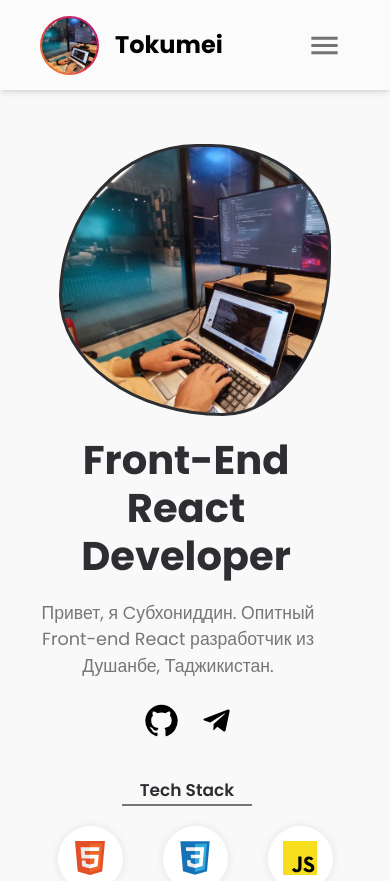
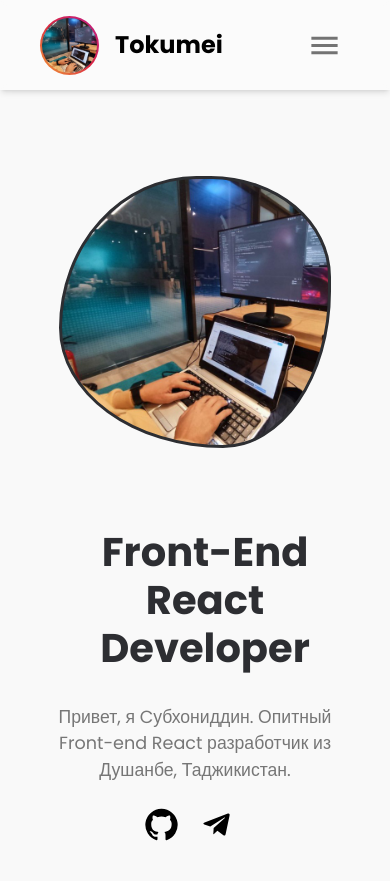
Before and after one commit to dev-tokumei/Tokumeidev, a React (Create React App) app: page / in a window 390 px wide. Shown: the top 881 px of the page. Built offline with nearby package versions, Linux system fonts and the light colour scheme.

Commit message:
change respondive style in home

```diff
--- a/src/components/home/home.component.jsx
+++ b/src/components/home/home.component.jsx
@@ -14,7 +14,7 @@ const Home = () => {
           id='#home'
           className='w-full h-screen mobile_heght snap-center flex flex-col justify-center pb-32'
         >
-          <div className='w-full sm flex justify-between mt-36 '>
+          <div className='w-full sm flex justify-between mt-44 '>
             <div className='flel hero_block w-[500px]'>
               <div className='relative'>
                 <h1 className='text-[3rem] h1_text font-bold text-[#2d2e32] mb-5 sm_pt'>
--- a/src/components/home/home.css
+++ b/src/components/home/home.css
@@ -42,6 +42,13 @@
     display: flex;
     justify-content: center;
   }
+  .hero_block {
+    display: flex;
+    justify-content: center;
+    flex-direction: column;
+    align-items: center;
+    margin-top: 40px;
+  }
 }
 
 @media (max-width: 600px) {
@@ -53,6 +60,7 @@
     font-size: 40px;
     line-height: 1.2;
     margin-left: 20px;
+    text-align: center;
   }
   .hello {
     display: none;
@@ -60,6 +68,17 @@
   .shape {
     width: 23rem;
     height: 23rem;
+    margin-bottom: 20px;
+  }
+  .hero_block {
+    display: flex;
+    justify-content: center;
+    flex-direction: column;
+    align-items: center;
+  }
+  .sm_text_hero {
+    width: 300px;
+    text-align: center;
   }
 }
 
--- a/src/components/techskils/skils.css
+++ b/src/components/techskils/skils.css
@@ -22,7 +22,7 @@
     gap: 2.5rem;
   }
 }
-@media (max-width: 600px) {
+@media (max-width: 650px) {
   .icons {
     width: 100%;
     display: flex;
```
